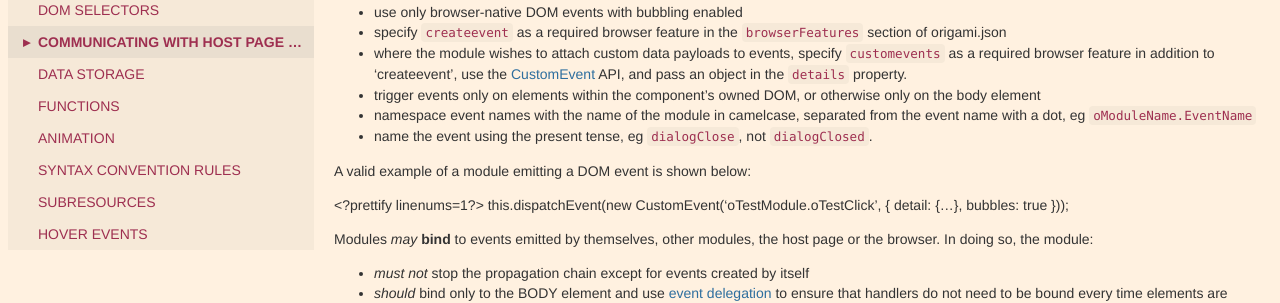
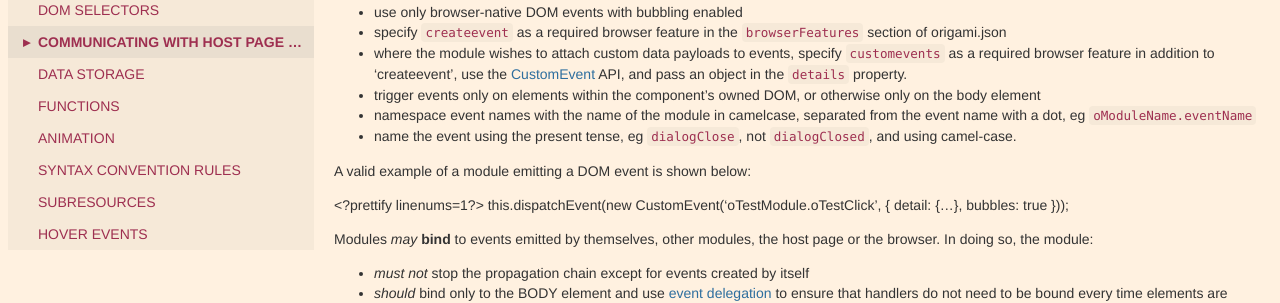
Before and after one commit to Financial-Times/ft-origami, a Jekyll site: the page built from docs/syntax/js.md, in a window 1280 px wide and 900 px high, scrolled down 1741 px. Shown: the part 152-455 px from the top of the window. Built offline with Jekyll 4.4.1, drawn with Linux system fonts in a browser that asks for light colours; some web fonts are replaced.

Commit message:
Clarify event naming

```diff
--- a/docs/syntax/js.md
+++ b/docs/syntax/js.md
@@ -67,8 +67,8 @@ Modules *may* **emit** events to allow loose coupling with other components and
 * specify `createevent` as a required browser feature in the `browserFeatures` section of origami.json
 * where the module wishes to attach custom data payloads to events, specify `customevents` as a required browser feature in addition to 'createevent', use the [CustomEvent](https://developer.mozilla.org/en/docs/Web/API/CustomEvent) API, and pass an object in the `details` property.
 * trigger events only on elements within the component's owned DOM, or otherwise only on the body element
-* namespace event names with the name of the module in camelcase, separated from the event name with a dot, eg `oModuleName.EventName`
-* name the event using the present tense, eg `dialogClose`, not `dialogClosed`.
+* namespace event names with the name of the module in camelcase, separated from the event name with a dot, eg `oModuleName.eventName`
+* name the event using the present tense, eg `dialogClose`, not `dialogClosed`, and using camel-case.
 
 A valid example of a module emitting a DOM event is shown below:
 
```
